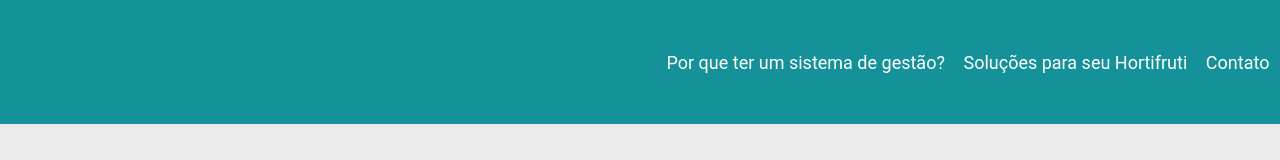
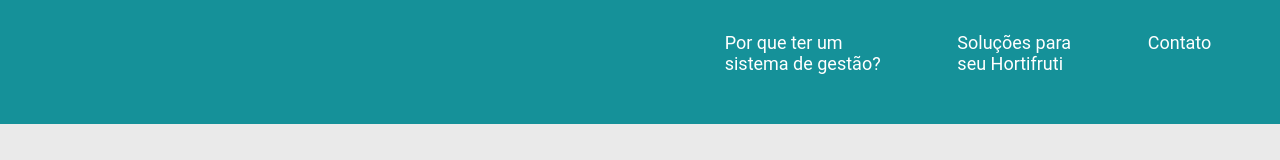
Before and after one commit to renata-amorim/software-da-raiz, a plain HTML site: page index.html in a window 1280 px wide. Shown: the top 160 px of the page. Drawn offline with Linux system fonts and the light colour scheme.

Commit message:
altera titulo

```diff
--- a/index.html
+++ b/index.html
@@ -3,7 +3,7 @@
 
 <head>
     <link rel="shortcut icon" href="img/logo.png">
-    <title>Meu Portfólio</title>
+    <title>Da Raiz</title>
     <meta charset="utf-8">
     <meta name="description" content="Da Raiz">
     <meta name="viewport" content="width=device-width, initial-scale=1.0">
@@ -18,10 +18,10 @@
         <nav>
             <ul class="lista-menu">
                 <li>
-                    <a href="#porque"> Por que ter um sistema de gestão? </a>
+                    <a href="#porque"> Por que ter um <br>sistema de gestão? </a>
                 </li>
                 <li>
-                    <a href="#solucoes"> Soluções para seu Hortifruti </a>
+                    <a href="#solucoes"> Soluções para <br>seu Hortifruti </a>
                 </li>
                 <li>
                     <a href="#contato"> Contato </a>
--- a/styles.css
+++ b/styles.css
@@ -43,7 +43,6 @@ li {
   display: flex;
   justify-content: space-evenly;
   width: 50%;
-  align-items: center;
 }
 
 .lista-menu li > a {
```
